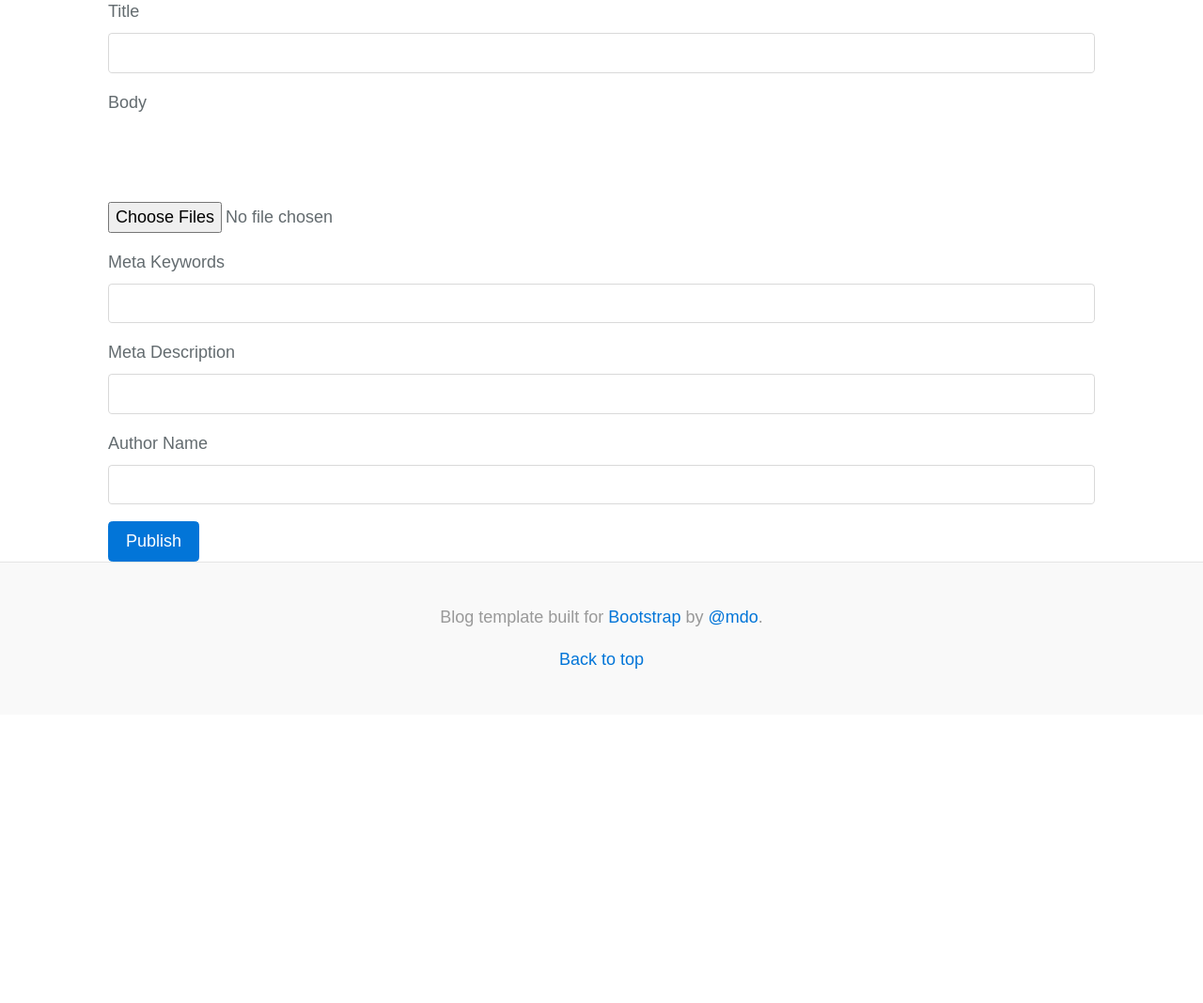
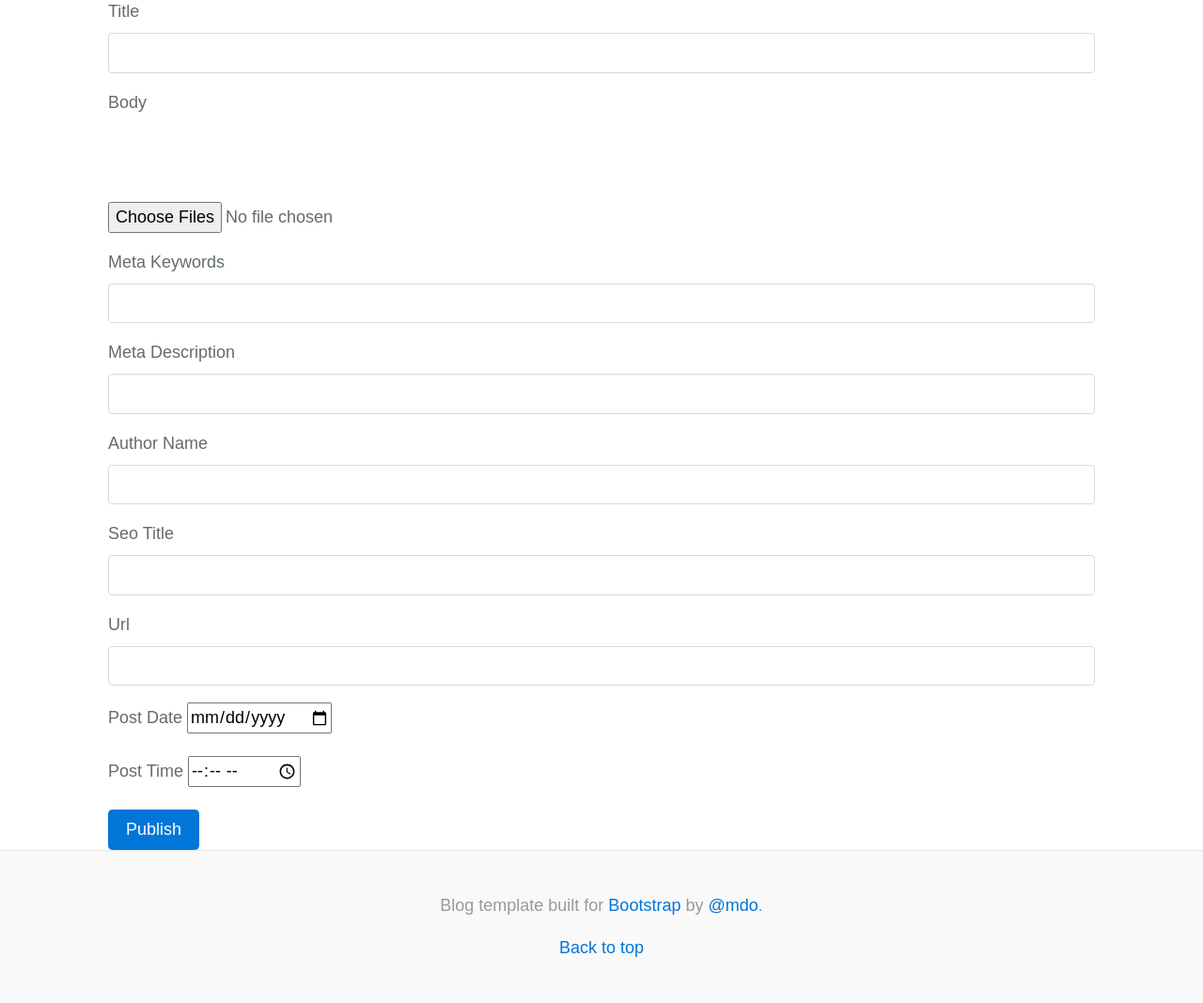
Before and after one commit to sakshikbc/blog, a Laravel app: page /posts/create in a window 1280 px wide. Shown: the part 371-1439 px from the top of the page at 94% size. Before the commit the page ends 1083 px from the top, so only its background shows below. Run offline with Laravel 8, Linux system fonts and the light colour scheme; settings files or empty folders that the repository lacks are supplied; some libraries are stand-ins or nearby versions.

Commit message:
blog form

```diff
--- a/app/Http/Controllers/PostsController.php
+++ b/app/Http/Controllers/PostsController.php
@@ -4,6 +4,7 @@ namespace App\Http\Controllers;
 
 use Illuminate\Http\Request;
 use App\Post;
+use App\Image;
 class PostsController extends Controller
 {
     //
@@ -24,20 +25,42 @@ class PostsController extends Controller
     	return view('posts.create');
     }
 
-     public function store()
+     public function store(Request $request)
     {
-    	// $post = new Post;
-    	// $post->title = request('title');
-    	// $post->body = request('body');
-    	// $post->save();
+        $posting_time = $request->post_date . " " . $request->post_time;
     	$this->validate(request(), [
     		'title' => 'required|min:2',
-    		'body' => 'required|min:10'
+    		'body' => 'required|min:10',
+             'image' => 'mimes:jpeg,bmp,png,gif,svg,pdf|max:2048',
+
     	]);
-    	Post::create([
-    		'title' => request('title'),
-    		'body' => request('body')
+    	$post = Post::create([
+    		'title' => $request->title,
+    		'body' => request('body'),
+            'meta_keywords' => request('meta_keywords'),
+            'meta_desc' => request('meta_desc'),
+            'seo_title' => request('seo_title'),
+            'url' => request('url'),
+            'author_name' => request('author_name'),
+            'posting_time' => $posting_time
     	]);
+        // dd($post->id);
+        if($request->hasFile('file')){
+            // dd('yes');
+        foreach ($request->file as $file) {
+            $filename = $file->getClientOriginalName();
+            $name = pathinfo($filename, PATHINFO_FILENAME);
+            $ext = $file->getClientOriginalExtension();
+            $filename = substr(str_slug($name), 0, 10)  . '-' . time() . '.' . $ext;
+            $file->move(public_path('media'), $filename);
+            $filepath = 'media' . $filename;
+            $media = Image::create([
+                'post_id' => $post->id,
+                'image' => 'media/'.$filename,
+            ]);
+            // dd($media);
+        }
+    }
 
     	return redirect('/');
     }
--- a/composer.json
+++ b/composer.json
@@ -10,8 +10,7 @@
         "laravel/framework": "5.5.*",
         "laravel/tinker": "~1.0",
         "nesbot/carbon": "^1.22",
-        "unisharp/laravel-ckeditor": "^4.7",
-        // "willvincent/laravel-rateable": "^1.0"
+        "unisharp/laravel-ckeditor": "^4.7"
     },
     "require-dev": {
         "filp/whoops": "~2.0",
--- a/resources/views/posts/create.blade.php
+++ b/resources/views/posts/create.blade.php
@@ -31,6 +31,22 @@
     <label for="title">Author Name</label>
     <input type="text" class="form-control" name="author_name" required>
   </div>
+   <div class="form-group">
+    <label for="title">Seo Title</label>
+    <input type="text" class="form-control" name="seo_title" required>
+  </div>
+   <div class="form-group">
+    <label for="title">Url</label>
+    <input type="text" class="form-control" name="url" required>
+  </div>
+   <div class="form-group">
+                <label>Post Date</label>
+                <input type="date" name="post_date" min="2018-02-10">
+              </div>
+              <div class="form-group">
+                <label>Post Time</label>
+                <input type="time" name="post_time" min="00:00">
+              </div>
 
   <button type="submit" class="btn btn-primary">Publish</button>
 </form>
```
Also changed, not shown: app/Image.php (added, +15 -0 lines), app/Model.php (+6 -6 lines), app/Post.php (+10 -0 lines), app/Product.php (deleted, +0 -9 lines), database/migrations/2017_12_29_180019_create_posts_table.php, database/migrations/2018_01_02_085746_create_ratings_table.php (deleted), database/migrations/2018_02_19_121636_create_images_table.php, 1 other file.
